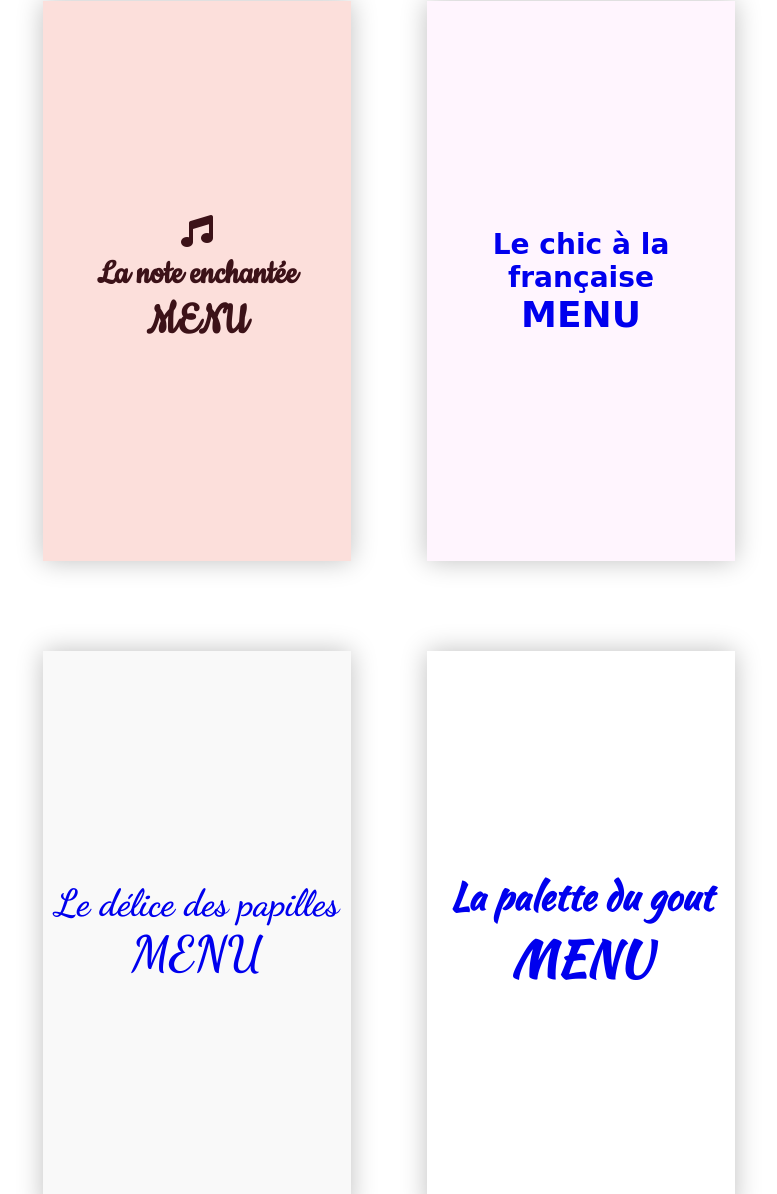
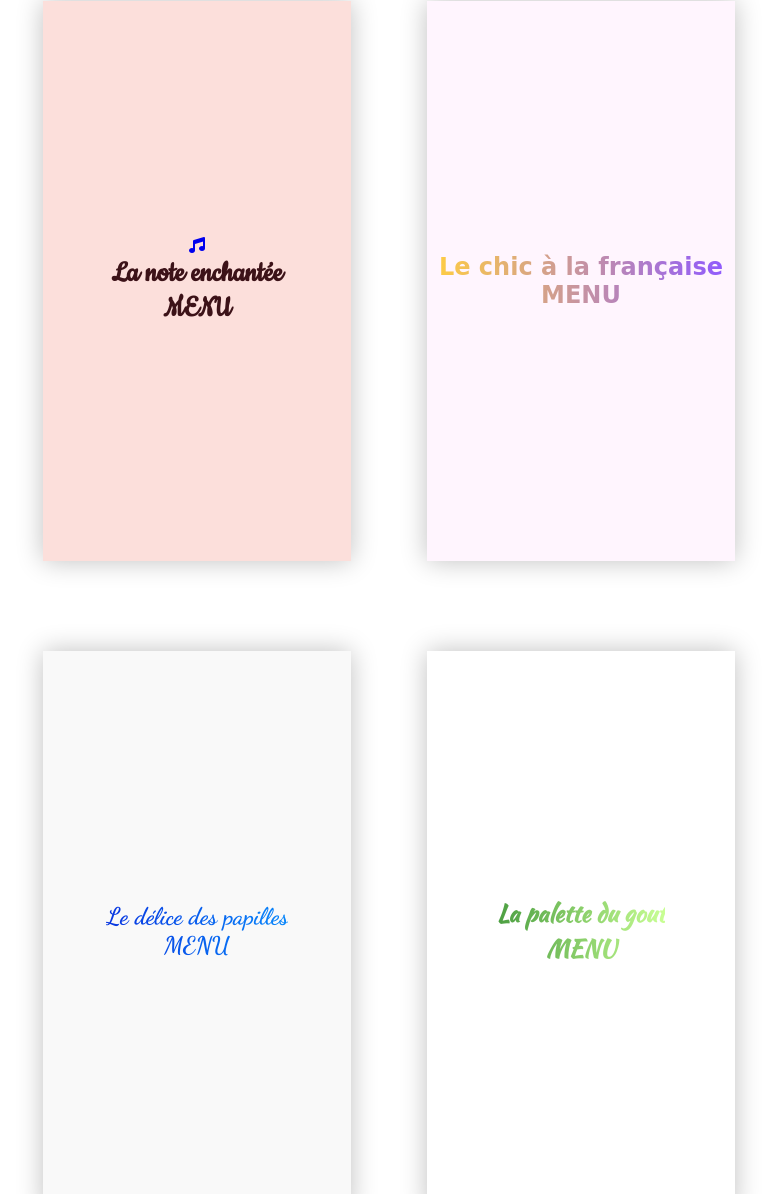
Before and after one commit to MaDaMeDev/P3-OC, a website: page index.html in a window 1280 px wide. Shown: the part 259-1453 px from the top of the page, without its empty margins (251-1028 px from the left). Drawn offline with Linux system fonts and the light colour scheme; a web font is replaced by a local one.

Commit message:
ajustement font: color, size, gradient sur les titre page accueil.scss

```diff
--- a/sass/pages/accueil.scss
+++ b/sass/pages/accueil.scss
@@ -7,31 +7,32 @@ main {
           @include cards;
             &--chic {
               @include card(card-chic);
-            & a {
-              @include font-style(card-chic, 1.5rem);
+                & h2,h3{
+                  @include title-size(title-home);
+                  @include gradient-text(card-chic);
                 }
             }
             &--note {
               @include card(card-note);
-            & a {
-              @include font-style(card-note, 2rem);
+              & h2, h3 {
+                @include title-size(title-note);
+                color: $color-text-note;
               }
             }
             &--delice {
               @include card(card-delice);
-            & a {
-              @include font-style(card-delice, 2rem);
+                & h2,h3{
+                  @include title-size(title-home);
+                  @include gradient-text(card-delice);
                 }
             }
             &--palette {
             @include card(card-palette);
-            & a {
-              @include font-style(card-palette, 2rem);
-            }
-          }
-
-
-
+              & h2,h3{
+                @include title-size(title-home);
+                @include gradient-text(card-palette);
               }
           }
       }
+    }
+}
--- a/sass/utils/_mixin.scss
+++ b/sass/utils/_mixin.scss
@@ -17,9 +17,17 @@
     font-family: map-get($font-family, $menu );
 }
 
-@mixin font-style ($menu,$size) {
-    color: map-get($text-color, $menu);
-    font-size: $size;
+
+@mixin gradient-text($menu) {
+	background: map-get($text-color, $menu);
+	-webkit-background-clip: text;
+    -webkit-text-fill-color: transparent;
+
+}
+
+@mixin title-size($title) {
+    font-size: map-get($font-size,$title );
+
 }
 
 @mixin menu-details {
@@ -41,7 +49,7 @@
            padding: 1rem;
            p {
                margin-left: 50px;
-               font-size: 2rem;
+               font-size: 1.5rem;
 
            }
            .price {
--- a/sass/utils/_variables.scss
+++ b/sass/utils/_variables.scss
@@ -7,9 +7,9 @@ $color-card-delice:#F9F9F9;
 $color-card-palette:#FFFFFF;
 
 $color-text-note: #3C1218;
-$color-text-chic:linear-gradient($color-secondary, #905BFD);
-$color-text-delice:linear-gradient( #0835E0 0%,#0887FB 100%);
-$color-card-palette:linear-gradient(#4C9F42,#C9FF94);
+$color-text-chic:linear-gradient(to right,$color-secondary, #905BFD);
+$color-text-delice:linear-gradient(to right, #0835E0 0%,#0887FB 100%);
+$color-card-palette:linear-gradient(to right,#4C9F42,#C9FF94);
 
 //fonts//
 
@@ -24,8 +24,7 @@ $font-palette:'Kaushan Script', cursive;
 
 //font size//
 
-$font-size-h3:68px;
-$font-size-h2:92px;
+
 
 $bg-color:(
     primary:$color-primary,
@@ -45,10 +44,14 @@ $text-color:(
 );
 
 
-
 $font-family:(
     card-note:$font-note,
     card-chic:$font-chic,
     card-delice:$font-delice,
     card-palette:$font-palette,
+);
+
+$font-size:(
+    title-home:1.5rem,
+    title-note:2rem,
 )
```
Also changed, not shown: css/style.css, 1 other file. Lines whose indentation alone changed are shown as unchanged.
